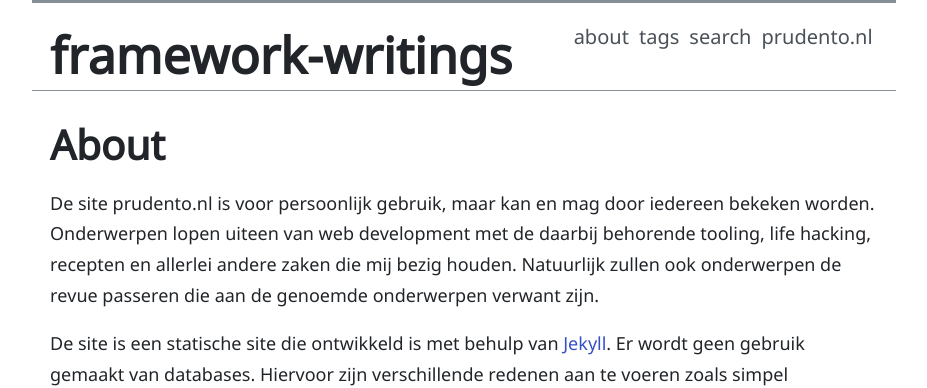
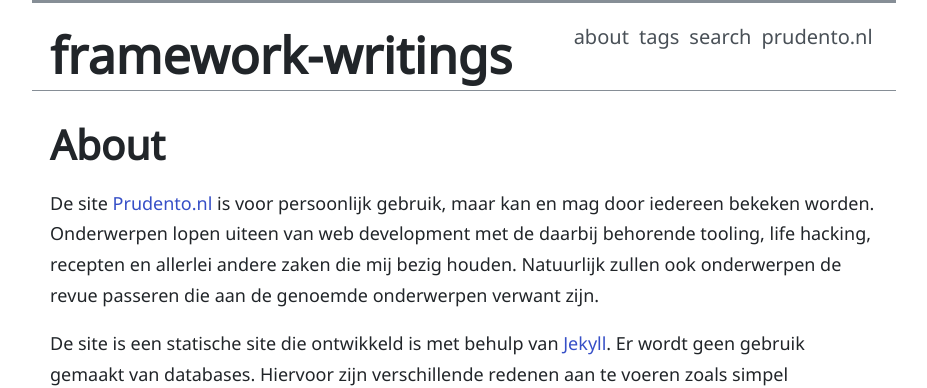
Before and after one commit to Prudento-NL/framework-writings-with-notes, a Jekyll site: the page built from about.md, in a window 1280 px wide. Shown: the top 388 px of the page, without its empty margins (176-1103 px from the left). Built offline with Jekyll 4.4.1, drawn with Linux system fonts in a browser that asks for light colours; some of the changed lines change nothing that is shown.

Commit message:
link change

```diff
--- a/about.md
+++ b/about.md
@@ -2,11 +2,12 @@
 layout: page
 title: About
 ---
-De site prudento.nl is voor persoonlijk gebruik, maar kan en mag door iedereen bekeken worden. Onderwerpen lopen uiteen van web development met de daarbij behorende tooling, life hacking, recepten en allerlei andere zaken die mij bezig houden. Natuurlijk zullen ook onderwerpen de revue passeren die aan de genoemde onderwerpen verwant zijn.
+De site [Prudento.nl] is voor persoonlijk gebruik, maar kan en mag door iedereen bekeken worden. Onderwerpen lopen uiteen van web development met de daarbij behorende tooling, life hacking, recepten en allerlei andere zaken die mij bezig houden. Natuurlijk zullen ook onderwerpen de revue passeren die aan de genoemde onderwerpen verwant zijn.
 
 De site is een statische site die ontwikkeld is met behulp van [Jekyll]. Er wordt geen gebruik gemaakt van databases. Hiervoor zijn verschillende redenen aan te voeren zoals simpel onderhoud, betere performance en een hogere graad van veiligheid.
 
-[Jekyll]: https://jekyllrb.com/ "https://jekyllrb.com/"
+[Jekyll]: https://jekyllrb.com/
+[Prudento.nl]: http://www.prudento.nl/
 
 <br>
 This work is licensed under a <a rel="license" href="http://creativecommons.org/licenses/by-sa/4.0/">Creative Commons Attribution-ShareAlike 4.0 International License</a>.
```
